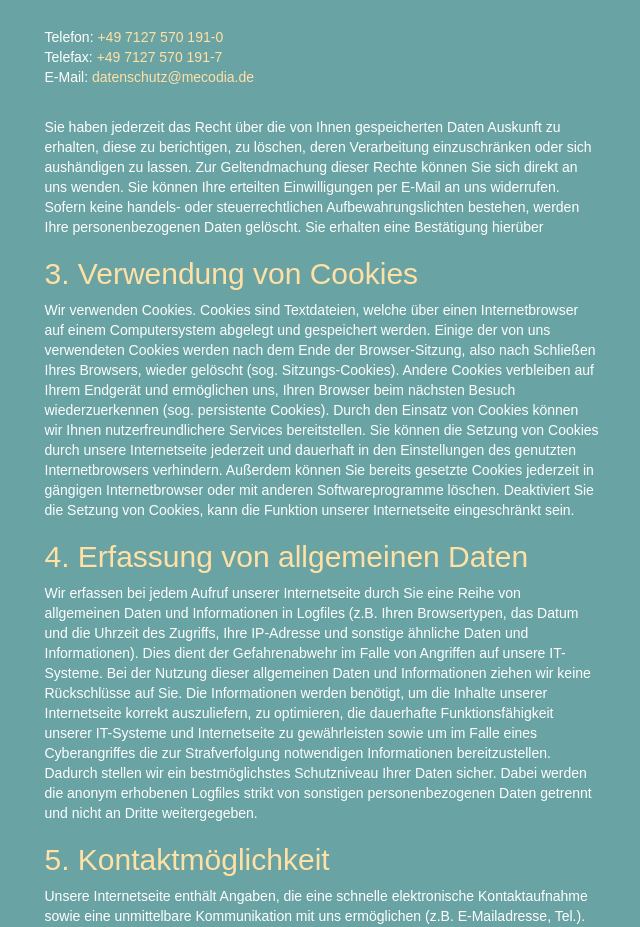
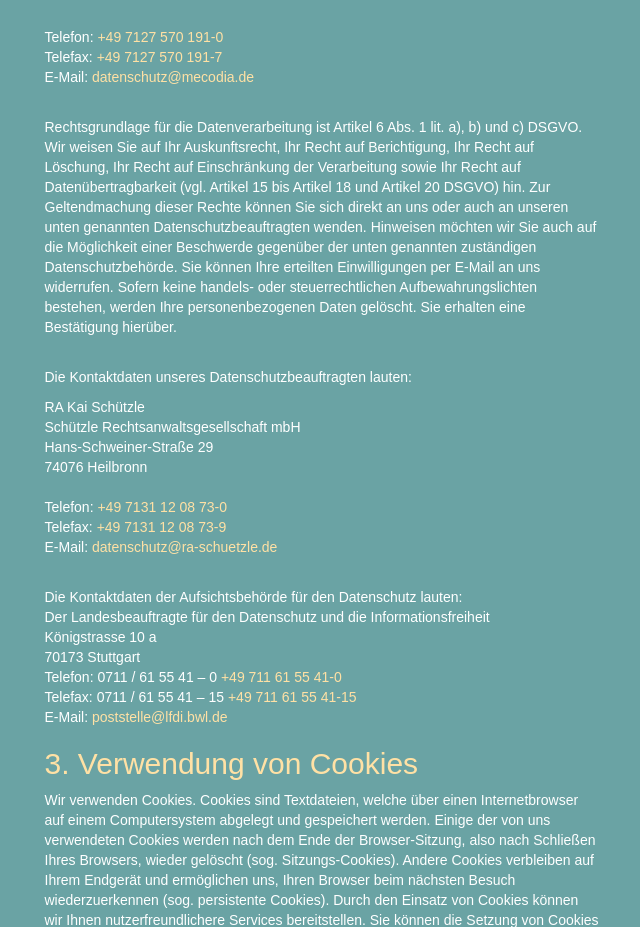
Before and after one commit to mecodia/check-dein-passwort, a website with bundled scripts: page web/app/assets/datenschutz.html in a window 1280 px wide. Shown: the part 783-1710 px from the top of the page, without its empty margins (318-958 px from the left). Built offline with nearby package versions, Linux system fonts and the light colour scheme; files whose address does not match are found by name; a web font is replaced by a local one.

Commit message:
[web] update data protection

```diff
--- a/web/app/assets/datenschutz.html
+++ b/web/app/assets/datenschutz.html
@@ -65,12 +65,51 @@
                 </p>
                 <br/>
                 <p>
-                    Sie haben jederzeit das Recht über die von Ihnen gespeicherten Daten Auskunft zu erhalten, diese zu
-                    berichtigen, zu löschen, deren Verarbeitung einzuschränken oder sich aushändigen zu lassen. Zur
-                    Geltendmachung dieser Rechte können Sie sich direkt an uns wenden. Sie können Ihre erteilten
-                    Einwilligungen per E-Mail an uns widerrufen. Sofern keine handels- oder steuerrechtlichen
-                    Aufbewahrungslichten bestehen, werden Ihre personenbezogenen Daten gelöscht. Sie erhalten eine
-                    Bestätigung hierüber
+                    Rechtsgrundlage für die Datenverarbeitung ist Artikel 6 Abs. 1 lit. a), b) und c) DSGVO. Wir weisen
+                    Sie auf Ihr Auskunftsrecht, Ihr Recht auf Berichtigung, Ihr Recht auf Löschung, Ihr Recht auf
+                    Einschränkung der Verarbeitung sowie Ihr Recht auf Datenübertragbarkeit (vgl. Artikel 15 bis Artikel
+                    18 und Artikel 20 DSGVO) hin. Zur Geltendmachung dieser Rechte können Sie sich direkt an uns oder
+                    auch an unseren unten genannten Datenschutzbeauftragten wenden. Hinweisen möchten wir Sie auch auf
+                    die Möglichkeit einer Beschwerde gegenüber der unten genannten zuständigen Datenschutzbehörde. Sie
+                    können Ihre erteilten Einwilligungen per E-Mail an uns widerrufen. Sofern keine handels- oder
+                    steuerrechtlichen Aufbewahrungslichten bestehen, werden Ihre personenbezogenen Daten gelöscht. Sie
+                    erhalten eine Bestätigung hierüber.
+                </p>
+                <br>
+                <p>
+                    Die Kontaktdaten unseres Datenschutzbeauftragten lauten:
+                </p>
+                <p>
+                    RA Kai Schützle
+                    <br>
+                    Schützle Rechtsanwaltsgesellschaft mbH
+                    <br>
+                    Hans-Schweiner-Straße 29
+                    <br>
+                    74076 Heilbronn
+                    <br>
+                    <br>
+                    Telefon: <a href="tel:+49 7131 12 08 73-0">+49 7131 12 08 73-0</a>
+                    <br>
+                    Telefax: <a href="tel:+49 7131 12 08 73-9">+49 7131 12 08 73-9</a>
+                    <br>
+                    E-Mail: <a href="mailto:datenschutz@ra-schuetzle.de">datenschutz@ra-schuetzle.de</a>
+                </p>
+                <br>
+                <p>
+                    Die Kontaktdaten der Aufsichtsbehörde für den Datenschutz lauten:
+                    <br>
+                    Der Landesbeauftragte für den Datenschutz und die Informationsfreiheit
+                    <br>
+                    Königstrasse 10 a
+                    <br>
+                    70173 Stuttgart
+                    <br>
+                    Telefon: 0711 / 61 55 41 – 0 <a href="tel:+49 711 61 55 41-0">+49 711 61 55 41-0</a>
+                    <br>
+                    Telefax: 0711 / 61 55 41 – 15 <a href="tel:+49 711 61 55 41-15">+49 711 61 55 41-15</a>
+                    <br>
+                    E-Mail: <a href="mailto:poststelle@lfdi.bwl.de">poststelle@lfdi.bwl.de</a>
                 </p>
 
                 <h2>3. Verwendung von Cookies</h2>
```
Also changed, not shown: web/public/datenschutz.html (+45 -6 lines), 1 other file.
